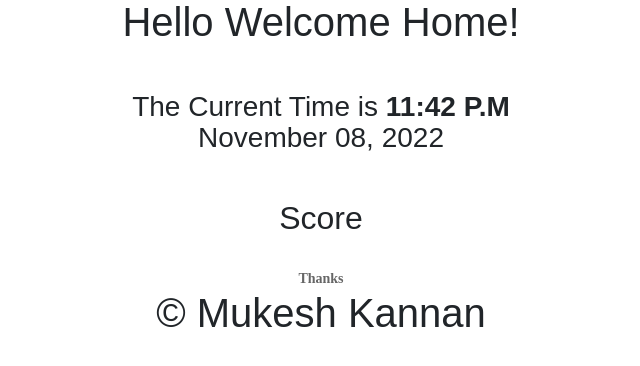
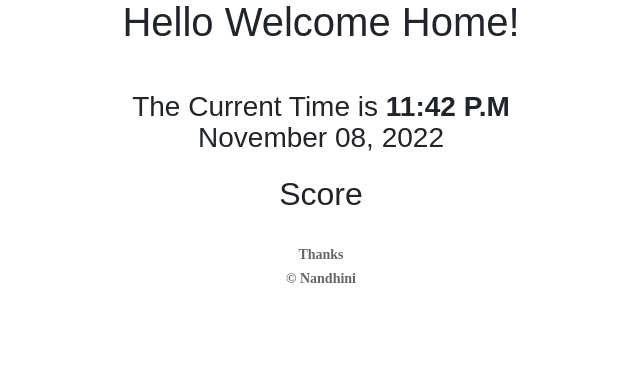
Before and after one commit to Mukesh23012000/django_cricket_score_app, a Django app: page / in a window 1280 px wide. Shown: the top 366 px of the page, without its empty margins (319-959 px from the left). Run offline with Django 4.2, Linux system fonts and the light colour scheme; data that the repository does not hold is empty; some libraries are stand-ins or nearby versions; some web fonts are replaced.

Commit message:
Update index.html

```diff
--- a/templates/index.html
+++ b/templates/index.html
@@ -49,7 +49,6 @@
 <h3>The Current Time is <b>{{time}}<b><h3> <h3>{{date}}</h3>
 <p>
 <br>
-<br>
 <h2>Score</h2>
 <br>
 {% for i in a %}
@@ -58,7 +57,7 @@
 {% endfor %}
 <a href = 'thank'>Thanks</a>
 
-<h1>© Mukesh Kannan </h1>
+<p>© Nandhini </p>
 <!--===============================================================================================-->
 <script src="{% static 'vendor/jquery/jquery-3.2.1.min.js' %}"></script>
 <!--===============================================================================================-->
```
